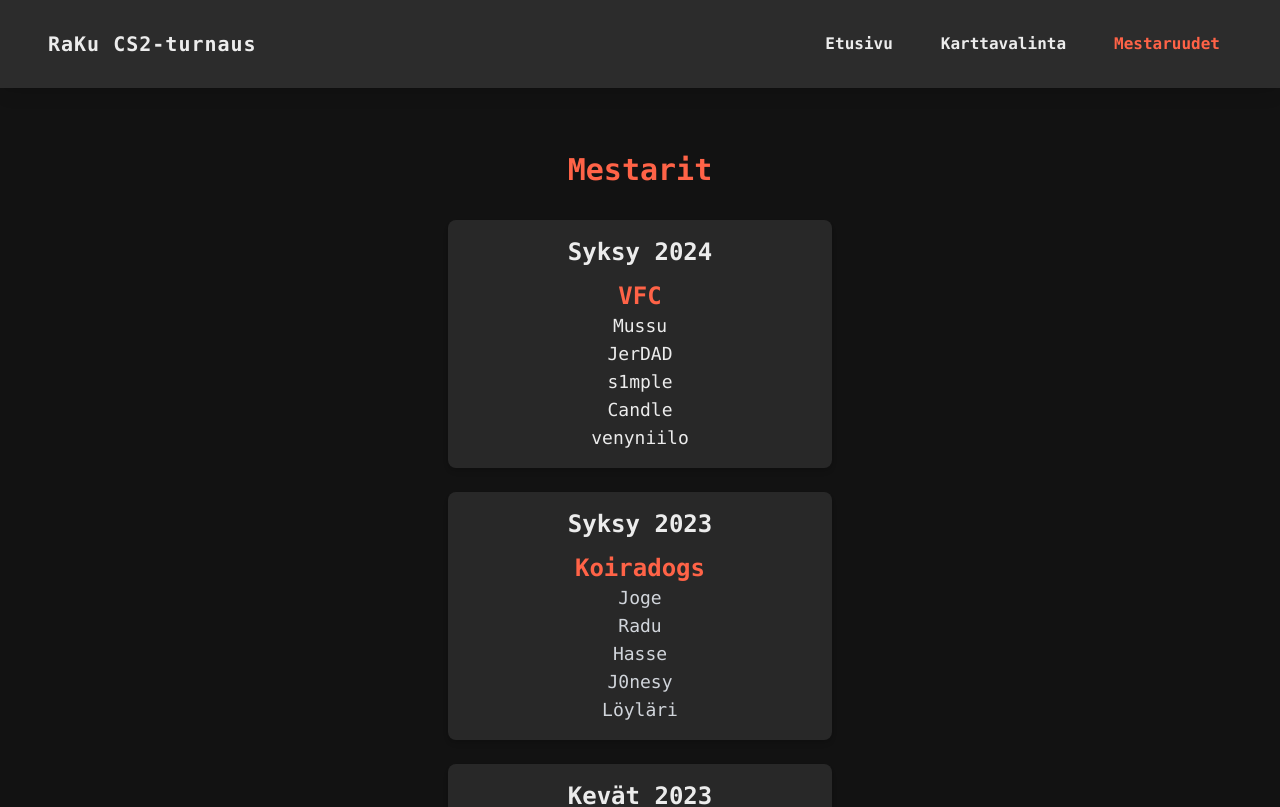
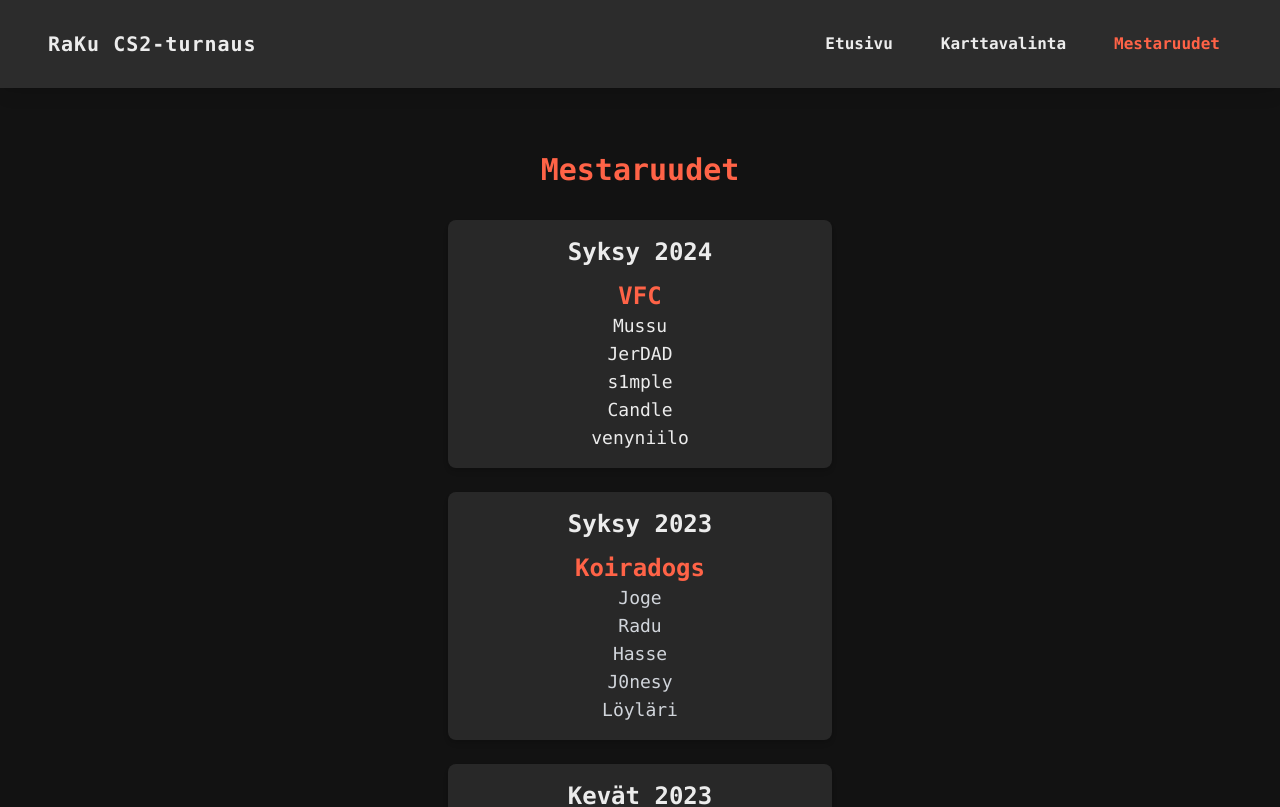
Before and after one commit to romurauta/testtest, a Nuxt app: page /mestarit in a window 1280 px wide. Shown: the top 807 px of the page. Built offline with nearby package versions, Linux system fonts and the light colour scheme.

Commit message:
text change

```diff
--- a/pages/mestarit.vue
+++ b/pages/mestarit.vue
@@ -4,7 +4,7 @@
     class="items-center text-center min-h-screen bg-coal text-white p-0 sm:p-8 pb-6"
   >
     <div>
-      <h1 class="text-3xl font-bold mb-8 text-cta pt-8">Mestarit</h1>
+      <h1 class="text-3xl font-bold mb-8 text-cta pt-8">Mestaruudet</h1>
 
       <div class="space-y-6 px-4">
         <div class="mt-4 p-4 bg-smoke rounded-lg shadow-md max-w-sm mx-auto">
```
